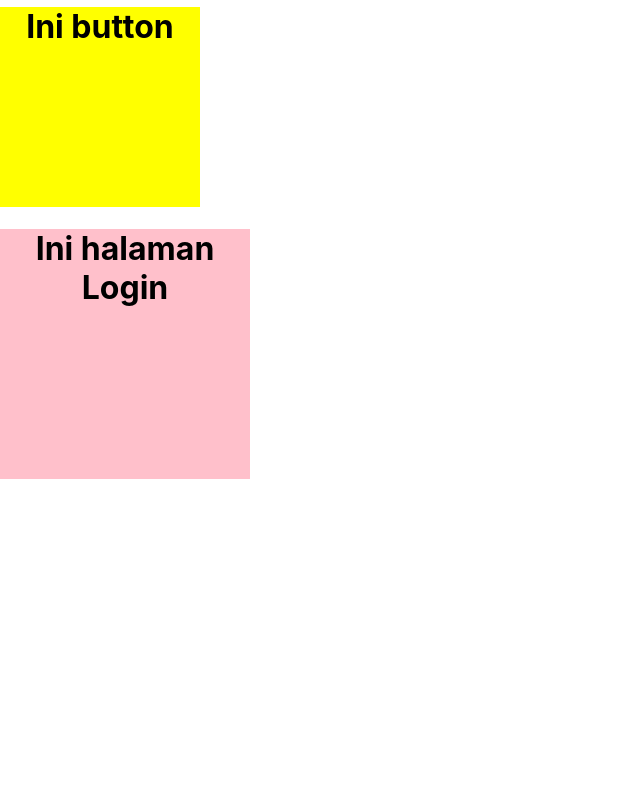
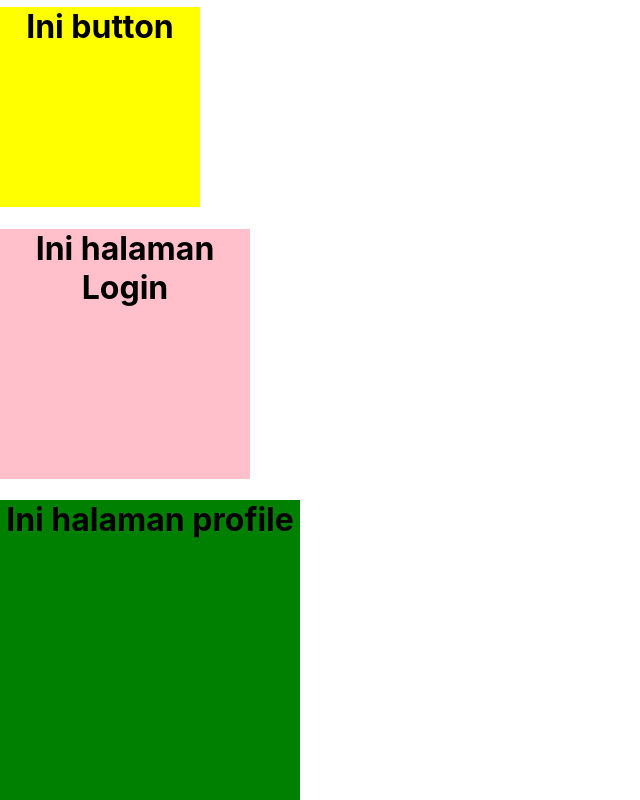
Before and after one commit to ardhisparahita/tugas-react, a React (Create React App) app: page / in a window 1280 px wide. Shown: the part 307-1107 px from the top of the page, without its empty margins (0-640 px from the left). Before the commit the page ends 800 px from the top, so only its background shows below. Built offline with nearby package versions, Linux system fonts and the light colour scheme.

Commit message:
create pages profile

```diff
--- a/src/App.js
+++ b/src/App.js
@@ -3,6 +3,7 @@ import Card from './Components/Card/Card';
 import Text from './Components/Text/Text';
 import Button from './Components/Button/Button';
 import Login from './Pages/Login/Login';
+import Profile from './Pages/Profile/Profile';
 
 function App() {
   return (
@@ -11,6 +12,7 @@ function App() {
       <Text/>
       <Button/>
       <Login/>
+      <Profile/>
     </div>
   );
 }
--- /dev/null
+++ b/src/Pages/Profile/Profile.jsx
@@ -0,0 +1,13 @@
+import styles from "./Profile.module.css"
+
+const Profile = () => {
+    return (
+        <>
+            <div className={styles.profile}>
+                <h1>Ini halaman profile</h1>
+            </div>
+        </>
+    )
+}
+
+export default Profile
--- /dev/null
+++ b/src/Pages/Profile/Profile.module.css
@@ -0,0 +1,5 @@
+.profile {
+    width: 300px;
+    height: 300px;
+    background-color: green
+}
```
